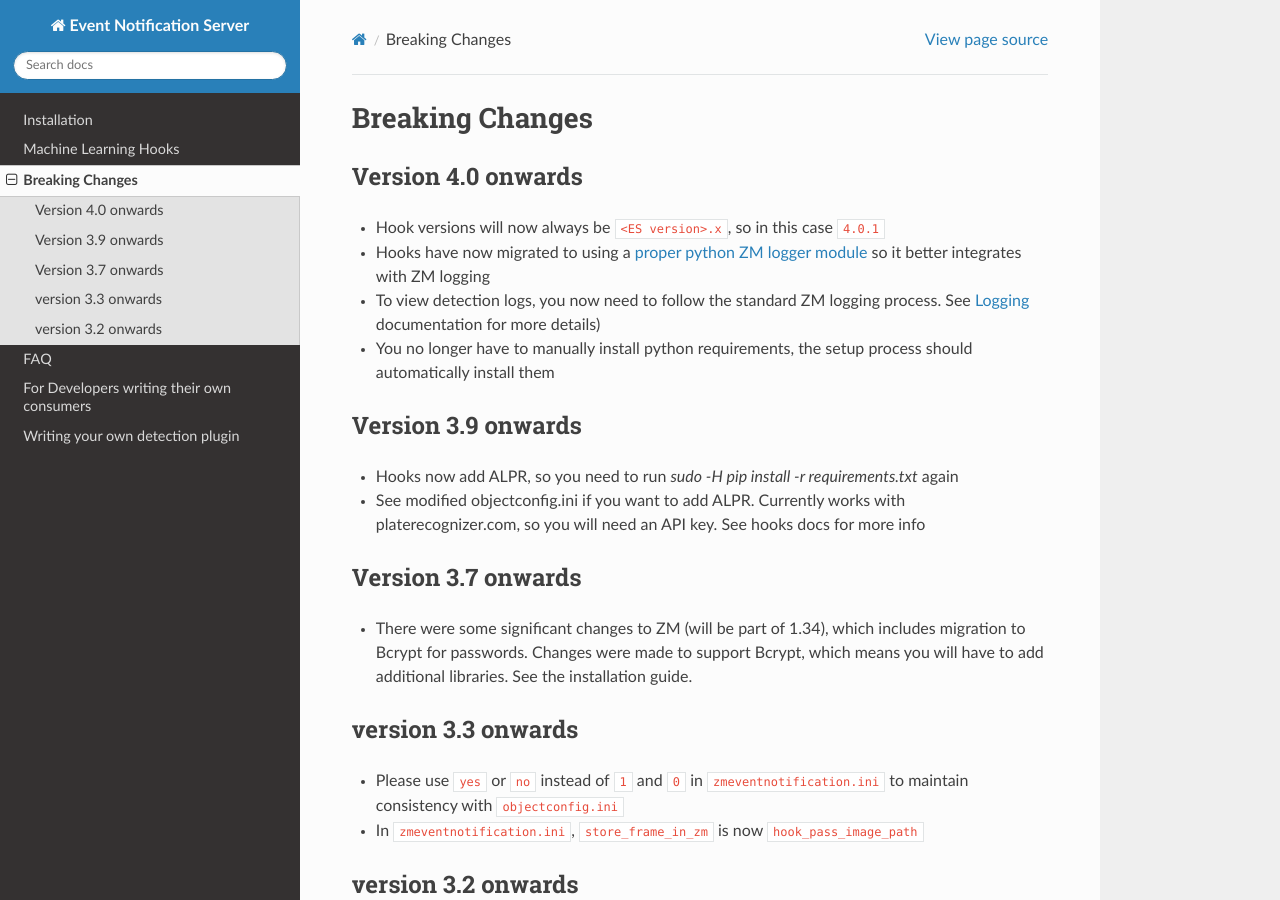
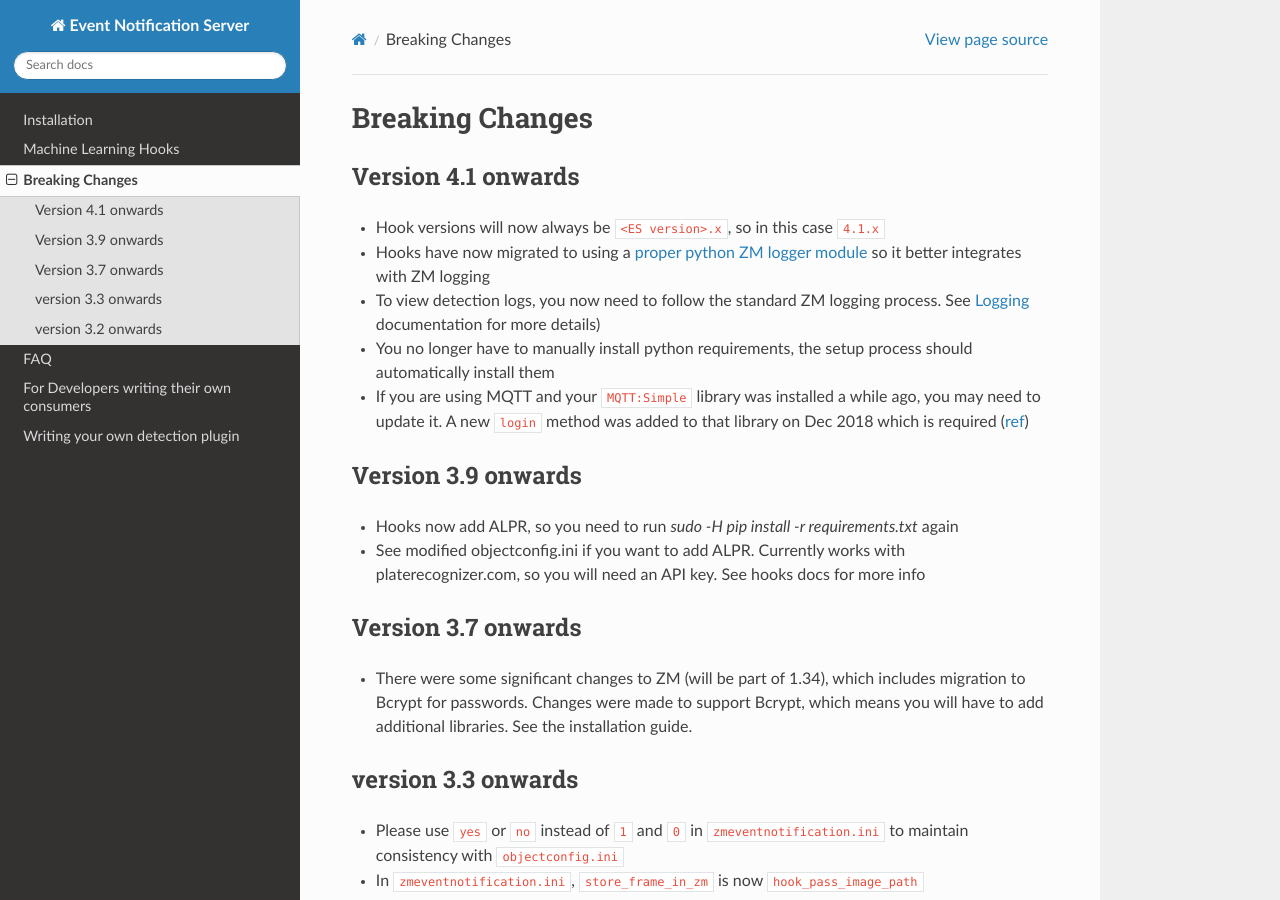
Before and after one commit to ZoneMinder/zmeventnotification, a Sphinx documentation site: the page built from docs/guides/breaking.rst, in a window 1280 px wide and 900 px high. Built offline with Sphinx 7.4.7 and the Read the Docs theme 2.0.0, drawn with Linux system fonts in a browser that asks for light colours.

Commit message:
mqtt notes

```diff
--- a/docs/guides/breaking.rst
+++ b/docs/guides/breaking.rst
@@ -1,12 +1,14 @@
 Breaking Changes
 ----------------
 
-Version 4.0 onwards
+Version 4.1 onwards
 ~~~~~~~~~~~~~~~~~~~~
-- Hook versions will now always be ``<ES version>.x``, so in this case ``4.0.1``
+- Hook versions will now always be ``<ES version>.x``, so in this case ``4.1.x``
 - Hooks have now migrated to using a `proper python ZM logger module <https://pypi.org/project/pyzmutils/>`__ so it better integrates with ZM logging
 - To view detection logs, you now need to follow the standard ZM logging process. See :ref:`hooks-logging` documentation for more details)
 - You no longer have to manually install python requirements, the setup process should automatically install them
+- If you are using MQTT and your  ``MQTT:Simple`` library was installed a while ago, you may need to update it. A new ``login`` method was added
+  to that library on Dec 2018 which is required (`ref <https://github.com/Juerd/Net-MQTT-Simple/blob/cf01b43c27893a07185d4b58ff87db183d08b0e9/Changes#L21>`__)
 
 
 Version 3.9 onwards
```
Also changed, not shown: 2 other files.
